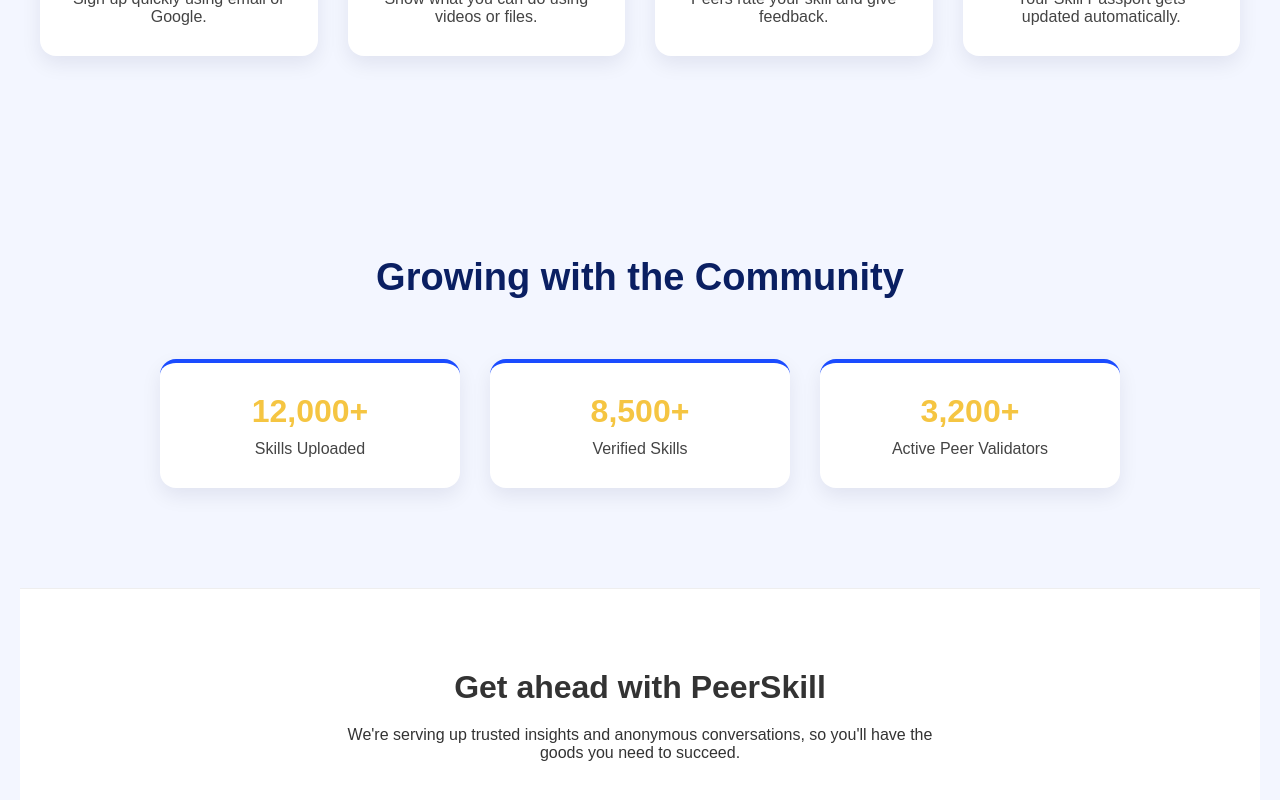
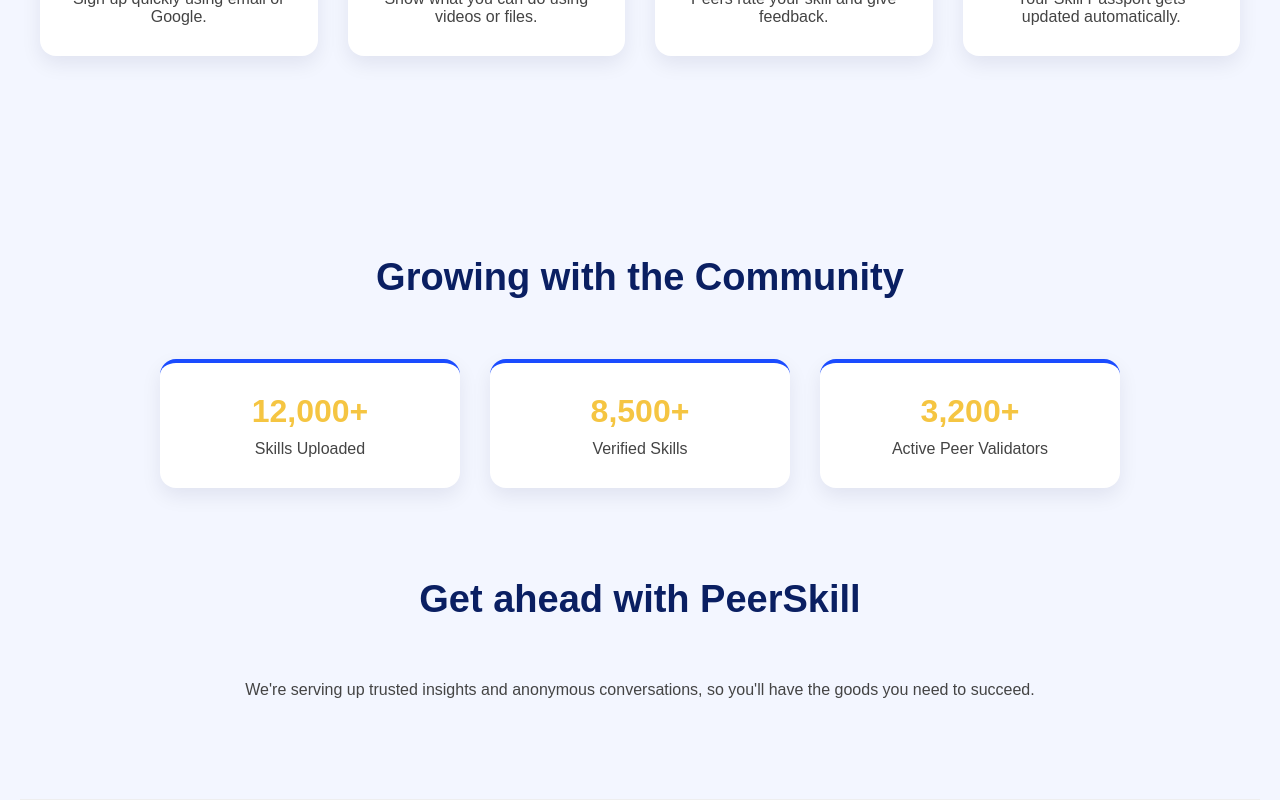
Before and after one commit to Amaan-Mujawar/PeerSkill-Platform, a React (Vite) app in the folder PeerSkill/: page / in a window 1280 px wide. Shown: the part 1549-2349 px from the top of the page. Built offline with nearby package versions, Linux system fonts and the light colour scheme.

Commit message:
Minor changes in landing page stats section

```diff
--- a/PeerSkill/src/components/LandingPage.jsx
+++ b/PeerSkill/src/components/LandingPage.jsx
@@ -156,15 +156,21 @@
             <p>Active Peer Validators</p>
           </div>
         </div>
-      </section>
-
-      {/* ================= FOOTER ================= */}
-      <footer className="footer">
+        <br />
+        <br />
+        <br />
+        <br />
+        <br />
         <h2>Get ahead with PeerSkill</h2>
         <p>
           We're serving up trusted insights and anonymous conversations, so
           you'll have the goods you need to succeed.
         </p>
+      </section>
+
+      {/* ================= FOOTER ================= */}
+      <footer className="footer">
+
       </footer>
     </div>
   );
```
